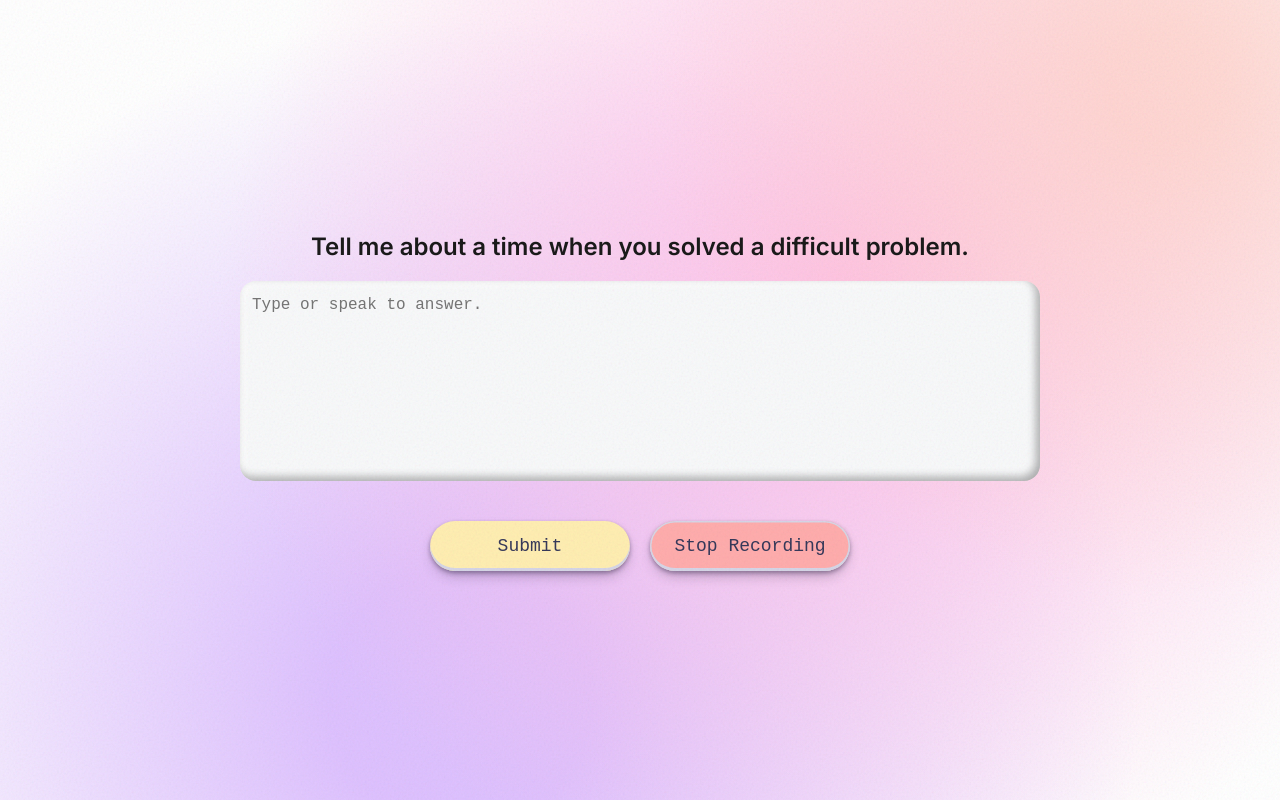
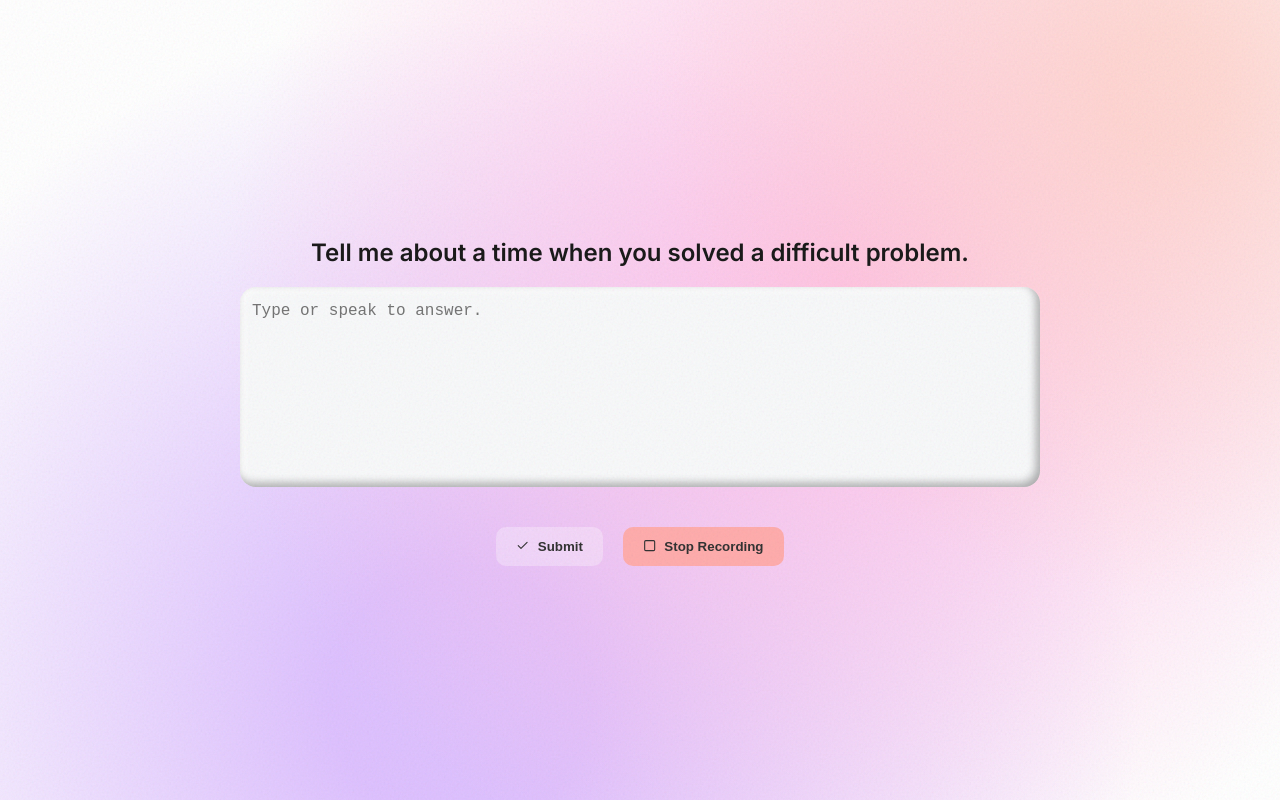
Before and after one commit to WindowsDotExe/HackED2025, a React (Create React App) app in the folder frontend/my-react-app/: page /chatbot in a window 1280 px wide. Both pictures are taken after a click on the button "Start Recording". Built offline with nearby package versions, Linux system fonts and the light colour scheme.

Commit message:
changed buttons

```diff
--- a/frontend/my-react-app/src/Pages/ChatBot.jsx
+++ b/frontend/my-react-app/src/Pages/ChatBot.jsx
@@ -1,87 +1,87 @@
-"use client"
-import "../Styles/ChatBot.css"
+"use client";
 
-import React, { useState, useEffect, useRef } from "react"
+import "../Styles/ChatBot.css";
+import React, { useState, useEffect, useRef } from "react";
+import { FiCircle, FiSquare, FiRotateCcw, FiCheck } from "react-icons/fi";
 
 const ChatBot = () => {
-  const [userInput, setUserInput] = useState("")
-  const [displayedQuestion, setDisplayedQuestion] = useState("")
-  const [isTyping, setIsTyping] = useState(true)
-  const [isSubmitted, setIsSubmitted] = useState(false)
-  const [isRecording, setIsRecording] = useState(false)
-  const [hasRecordedOnce, setHasRecordedOnce] = useState(false)
-  const [isLoading, setIsLoading] = useState(false) // New loading state
-  const textareaRef = useRef(null)
+  const [userInput, setUserInput] = useState("");
+  const [displayedQuestion, setDisplayedQuestion] = useState("");
+  const [isTyping, setIsTyping] = useState(true);
+  const [isSubmitted, setIsSubmitted] = useState(false);
+  const [isRecording, setIsRecording] = useState(false);
+  const [hasRecordedOnce, setHasRecordedOnce] = useState(false);
+  const [isLoading, setIsLoading] = useState(false);
+  const textareaRef = useRef(null);
 
   useEffect(() => {
-    fetchNextQuestion()
-  }, [])
+    fetchNextQuestion();
+  }, []);
 
   const fetchNextQuestion = async () => {
-    setIsLoading(false) // Stop loading animation
-    const newQuestion = "Tell me about a time when you solved a difficult problem."
-    setDisplayedQuestion("")
-    setIsTyping(true)
-    setUserInput("")
-    setIsSubmitted(false)
-    setHasRecordedOnce(false)
+    setIsLoading(false);
+    const newQuestion = "Tell me about a time when you solved a difficult problem.";
+    setDisplayedQuestion("");
+    setIsTyping(true);
+    setUserInput("");
+    setIsSubmitted(false);
+    setHasRecordedOnce(false);
 
     if (textareaRef.current) {
-      textareaRef.current.style.height = "80px"
+      textareaRef.current.style.height = "80px";
     }
 
-    let index = 0
+    let index = 0;
     const typeWriter = setInterval(() => {
       setDisplayedQuestion((prev) => {
         if (index >= newQuestion.length) {
-          clearInterval(typeWriter)
-          setIsTyping(false)
-          return newQuestion
+          clearInterval(typeWriter);
+          setIsTyping(false);
+          return newQuestion;
         }
-        return newQuestion.substring(0, index + 1)
-      })
-      index++
-    }, 20)
-  }
+        return newQuestion.substring(0, index + 1);
+      });
+      index++;
+    }, 20);
+  };
 
   const submitAnswer = () => {
     if (!userInput.trim()) {
-      alert("Please type your answer first!")
-      return
+      alert("Please type your answer first!");
+      return;
     }
 
-    setIsSubmitted(true)
-    setIsLoading(true) // Start loading animation
+    setIsSubmitted(true);
+    setIsLoading(true);
 
     setTimeout(() => {
-      fetchNextQuestion()
-    }, 1500) // Simulate loading time before next question
-  }
+      fetchNextQuestion();
+    }, 1500);
+  };
 
   const toggleRecording = () => {
     if (!isRecording) {
-      setIsRecording(true)
-      setHasRecordedOnce(true)
+      setIsRecording(true);
+      setHasRecordedOnce(true);
     } else {
-      setIsRecording(false)
+      setIsRecording(false);
     }
-  }
+  };
 
   const handleTextareaChange = (e) => {
     if (!isSubmitted) {
-      setUserInput(e.target.value)
-      const target = e.target
-      target.style.height = "auto"
-      const newHeight = Math.min(target.scrollHeight, 200)
-      target.style.height = `${newHeight}px`
+      setUserInput(e.target.value);
+      const target = e.target;
+      target.style.height = "auto";
+      const newHeight = Math.min(target.scrollHeight, 200);
+      target.style.height = `${newHeight}px`;
     }
-  }
+  };
 
   return (
     <div className="chat-container">
       <div className="moving-background"></div>
 
-      {/* AI Question Text with Typewriter Effect & Blinking Cursor */}
       <div className="ai-box">
         <div className="text-content">
           {displayedQuestion}
@@ -89,7 +89,6 @@ const ChatBot = () => {
         </div>
       </div>
 
-      {/* Text Input */}
       <textarea
         className={`answer-bubble ${isSubmitted ? "locked" : ""}`}
         ref={textareaRef}
@@ -99,26 +98,24 @@ const ChatBot = () => {
         disabled={isSubmitted}
       />
 
-      {/* Buttons or Loading Animation */}
       {!isSubmitted && !isLoading && (
         <div className="button-container">
-          <button className="button-30 submit-button" onClick={submitAnswer}>
-            Submit
+          <button className="submit-button" onClick={submitAnswer}>
+            <FiCheck /> Submit
           </button>
           <button
-            className={`button-30 record-button ${isRecording ? "recording" : ""}`}
+            className={`record-button ${isRecording ? "recording" : ""}`}
             onClick={toggleRecording}
           >
             {isRecording
-              ? "Stop Recording"
+              ? <><FiSquare /> Stop Recording</>
               : hasRecordedOnce
-                ? "Record Again"
-                : "Start Recording"}
+                ? <><FiRotateCcw /> Record Again</>
+                : <><FiCircle /> Start Recording</>}
           </button>
         </div>
       )}
 
-      {/* Loading Animation when transitioning to the next question */}
       {isLoading && (
         <div className="loading-animation">
           <span className="dot"></span>
@@ -127,7 +124,7 @@ const ChatBot = () => {
         </div>
       )}
     </div>
-  )
-}
+  );
+};
 
-export default ChatBot
+export default ChatBot;
--- a/frontend/my-react-app/src/Pages/Prompt.jsx
+++ b/frontend/my-react-app/src/Pages/Prompt.jsx
@@ -1,6 +1,7 @@
 "use client"
 import "../Styles/Prompt.css"
 import { useState } from "react"
+import { FiCheck } from "react-icons/fi"
 
 const Prompt = () => {
   const [prompt, setPrompt] = useState("")
@@ -36,11 +37,11 @@ const Prompt = () => {
       {/* Submit Button or Loading Animation */}
       {!loading ? (
         <button
-          className={`button-30 prompt-submit ${!prompt.trim() ? "disabled" : ""}`}
+          className={`prompt-submit ${!prompt.trim() ? "disabled" : ""}`}
           onClick={handleSubmit}
           disabled={!prompt.trim()}
         >
-          Submit
+          <FiCheck /> Submit
         </button>
       ) : (
         <div className="loading-section">
--- a/frontend/my-react-app/src/Styles/ChatBot.css
+++ b/frontend/my-react-app/src/Styles/ChatBot.css
@@ -168,90 +168,65 @@ body {
     }
 }
 
-.button-30 {
+/* Submit Button */
+
+
+.submit-button {
+  display: flex;
   align-items: center;
-  appearance: none;
-  background-color: #FCFCFD;
-  border-radius: 30px;
-  width: 200px;        /* Optional to match exact prompt-page sizing */
-  height: 50px;        /* Optional to match exact prompt-page sizing */
-  border-width: 0;
-  box-shadow: rgba(45, 35, 66, 0.4) 0 2px 4px, rgba(45, 35, 66, 0.3) 0 7px 13px -3px, #D6D6E7 0 -3px 0 inset;
-  box-sizing: border-box;
-  color: #36395A;
+  gap: 8px;
+  background: rgba(255, 255, 255, 0.3);
+  color: #333;
+  font-weight: 600;
+  padding: 12px 20px;
+  border: none;
+  border-radius: 10px;
   cursor: pointer;
-  display: inline-flex;
-  font-family: "JetBrains Mono", monospace;
-  height: 48px;
-  justify-content: center;
-  line-height: 1;
-  list-style: none;
-  overflow: hidden;
-  padding-left: 16px;
-  padding-right: 16px;
-  position: relative;
-  text-align: left;
-  text-decoration: none;
-  transition: box-shadow 0.15s, transform 0.15s;
-  user-select: none;
-  -webkit-user-select: none;
-  touch-action: manipulation;
-  white-space: nowrap;
-  will-change: box-shadow, transform;
-  font-size: 18px;
-}
-
-.button-30:focus {
-  box-shadow: #D6D6E7 0 0 0 1.5px inset, rgba(45, 35, 66, 0.4) 0 2px 4px, rgba(45, 35, 66, 0.3) 0 7px 13px -3px, #D6D6E7 0 -3px 0 inset;
-}
-
-.button-30:hover {
-  box-shadow: rgba(45, 35, 66, 0.4) 0 4px 8px, rgba(45, 35, 66, 0.3) 0 7px 13px -3px, #D6D6E7 0 -3px 0 inset;
-  transform: translateY(-2px);
-}
-
-.button-30:active {
-  box-shadow: #D6D6E7 0 3px 7px inset;
-  transform: translateY(2px);
-}
-
-/* Submit Button */
-.submit-button {
-  background-color: #ffeeb2; /* Light yellow */
+  transition: all 0.3s ease-in-out;
 }
 
 .submit-button:hover {
-  background-color: #ffdb70; /* Slightly darker yellow */
-  box-shadow: 0 0 12px rgba(255, 223, 70, 0.8); /* Glow effect */
-  transform: translateY(-2px);
+  background: rgba(255, 255, 255, 0.5);
 }
-/* Recording Button */
+
 .record-button {
-  background-color: #b5efb5; /* Light green initially */
+  display: flex;
+  align-items: center;
+  gap: 8px;
+  background: rgba(255, 255, 255, 0.3);
+  color: #333;
+  font-weight: 600;
+  padding: 12px 20px;
+  border: none;
+  border-radius: 10px;
+  cursor: pointer;
+  transition: all 0.3s ease-in-out;
+}
+
+.record-button:hover {
+  background: rgba(255, 255, 255, 0.5);
 }
 
 .record-button.recording {
-  background-color: #ffadad; /* Light red when recording */
-}
-
-.record-button:hover {
-  box-shadow: 0 0 12px rgba(181, 239, 181, 0.8); /* Green glow */
-  transform: translateY(-2px);
+  display: flex;
+  align-items: center;
+  gap: 8px;
+  background: #ffadad;
+  color: #333;
+  font-weight: 600;
+  padding: 12px 20px;
+  border: none;
+  border-radius: 10px;
+  cursor: pointer;
+  transition: all 0.3s ease-in-out;
 }
 
 .record-button.recording:hover {
-  box-shadow: 0 0 12px rgba(255, 173, 173, 0.8); /* Red glow */
-  transform: translateY(-2px);
+  background: rgba(255, 173, 173, 0.8);
 }
 
-/* Ensure both buttons have the same size */
-.submit-button,
-.record-button {
-  border-radius: 30px; /* Match prompt page shape */
-  width: 200px;        /* Optional to match exact prompt-page sizing */
-  height: 50px;        /* Optional to match exact prompt-page sizing */
-  text-align: center;
-}
+
+/*  */
 /* -------------------------------- */
 /* 3) RESPONSIVE DESIGN */
 /* -------------------------------- */
--- a/frontend/my-react-app/src/Styles/Prompt.css
+++ b/frontend/my-react-app/src/Styles/Prompt.css
@@ -67,23 +67,21 @@
 /* Submit Button */
 .prompt-submit {
   margin-top: 20px;
-  background-color: #ffeeb2;
-  width: 200px;
-  height: 50px;
-  font-size: 18px;
-  border-radius: 30px;
+  display: flex;
+  align-items: center;
+  gap: 8px;
+  background: rgba(255, 255, 255, 0.3);
+  color: #333;
+  font-weight: 600;
+  padding: 12px 20px;
+  border: none;
+  border-radius: 10px;
   cursor: pointer;
   transition: all 0.3s ease-in-out;
 }
 
 .prompt-submit:hover {
-  background-color: #ffdb70;
-  box-shadow: 0 0 12px rgba(255, 223, 70, 0.8);
-  transform: translateY(-2px);
-}
-
-.prompt-submit:active {
-  transform: translateY(2px);
+  background: rgba(255, 255, 255, 0.5);
 }
 
 /* Responsive Design */
```
